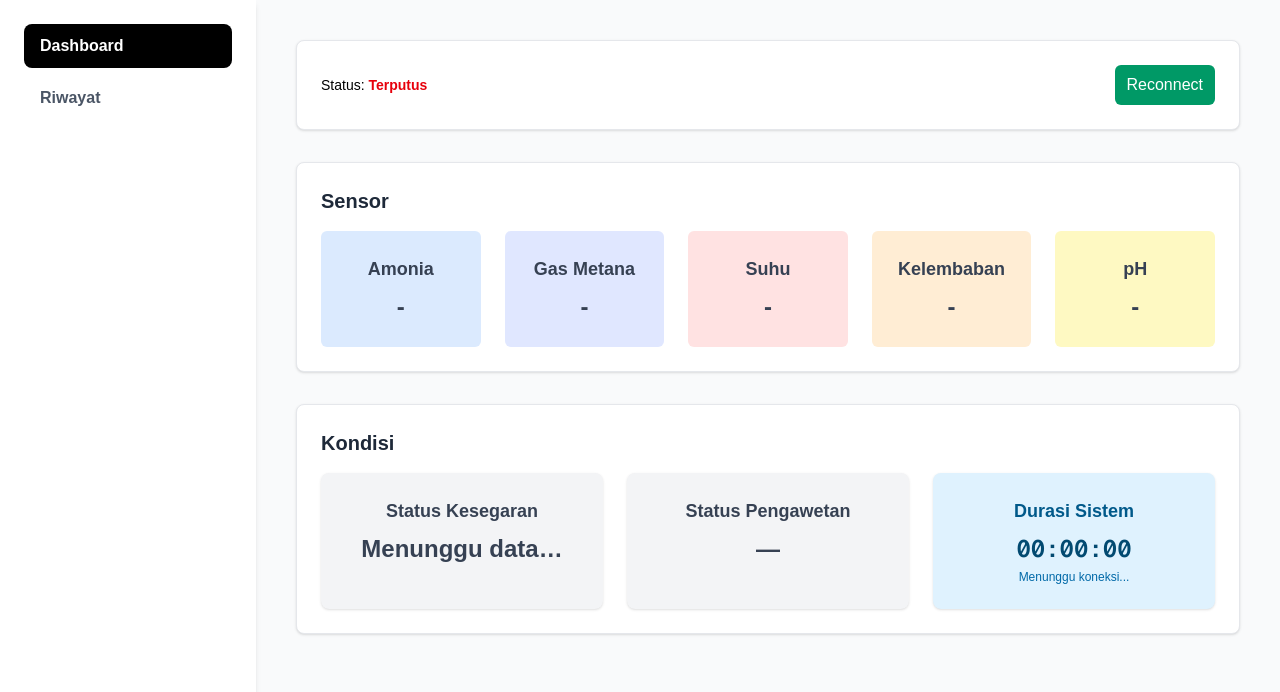
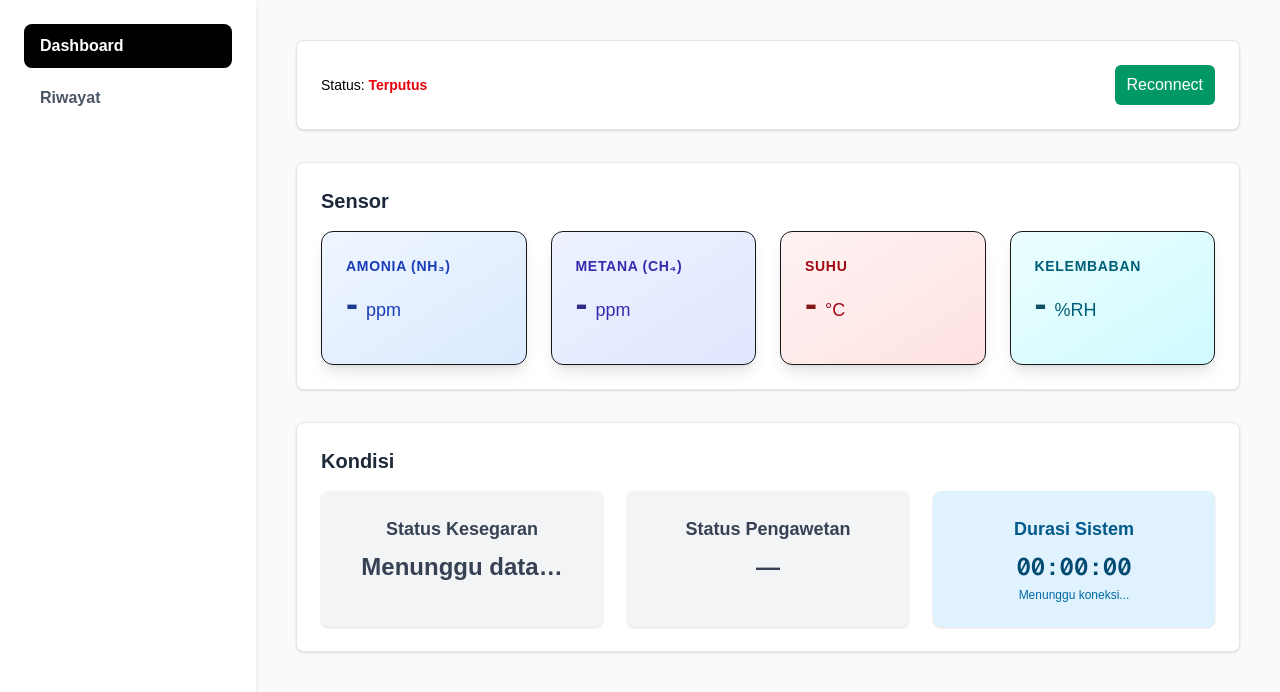
Before and after one commit to Capstone-E03/webapp, a Next.js app: page / in a window 1280 px wide. Shown: the top 692 px of the page. Built offline with nearby package versions, Linux system fonts and the light colour scheme; no server answers.

Commit message:
feat: display history sensor data in chart

```diff
--- a/src/components/LiveData.js
+++ b/src/components/LiveData.js
@@ -2,28 +2,139 @@
 "use client";
 
 import { useSensorData } from "@/contexts/SensorDataContext";
+import { useEffect, useState } from "react";
+import { LineChart, Line, ResponsiveContainer, YAxis, XAxis, Tooltip } from "recharts";
 
 export default function LiveData() {
   const { data } = useSensorData();
 
+  // Keep history of last 10 points for each metric
+  const [history, setHistory] = useState({
+    gasAmonia: [],
+    gasMetana: [],
+    suhu: [],
+    humidity: [],
+  });
+
+  useEffect(() => {
+    // Only update if we have valid numeric data
+    const updateHistory = (key, value) => {
+      if (value === "-" || value === null || value === undefined) return;
+      const numValue = typeof value === "number" ? value : parseFloat(value);
+      if (isNaN(numValue)) return;
+
+      setHistory((prev) => {
+        const newData = [...prev[key], numValue].slice(-10); // Keep last 10
+        return { ...prev, [key]: newData };
+      });
+    };
+
+    updateHistory("gasAmonia", data.gasAmonia);
+    updateHistory("gasMetana", data.gasMetana);
+    updateHistory("suhu", data.suhu);
+    updateHistory("humidity", data.humidity);
+  }, [data.gasAmonia, data.gasMetana, data.suhu, data.humidity]);
+
+  // Format display value as integer, but keep decimal for chart
+  const formatDisplay = (value) => {
+    if (value === "-" || value === null || value === undefined) return "-";
+    const num = typeof value === "number" ? value : parseFloat(value);
+    return isNaN(num) ? "-" : Math.round(num);
+  };
+
   return (
-    <div className="space-y-4">
-      <div className="grid grid-cols-1 md:grid-cols-5 gap-6">
-        <Card color="bg-blue-100" title="Amonia" value={data.gasAmonia} />
-        <Card color="bg-indigo-100" title="Gas Metana" value={data.gasMetana} />
-        <Card color="bg-red-100" title="Suhu" value={data.suhu} />
-        <Card color="bg-orange-100" title="Kelembaban" value={data.humidity} />
-        <Card color="bg-yellow-100" title="pH" value={data.ph} />
+    <div className="space-y-6">
+      <div className="grid grid-cols-1 lg:grid-cols-2 xl:grid-cols-4 gap-6">
+        <MetricCard
+          color="bg-gradient-to-br from-blue-50 to-blue-100"
+          textColor="text-blue-800"
+          valueColor="text-blue-900"
+          title="Amonia (NH₃)"
+          value={formatDisplay(data.gasAmonia)}
+          unit="ppm"
+          data={history.gasAmonia}
+          lineColor="#3b82f6"
+        />
+        <MetricCard
+          color="bg-gradient-to-br from-indigo-50 to-indigo-100"
+          textColor="text-indigo-800"
+          valueColor="text-indigo-900"
+          title="Metana (CH₄)"
+          value={formatDisplay(data.gasMetana)}
+          unit="ppm"
+          data={history.gasMetana}
+          lineColor="#6366f1"
+        />
+        <MetricCard
+          color="bg-gradient-to-br from-red-50 to-red-100"
+          textColor="text-red-800"
+          valueColor="text-red-900"
+          title="Suhu"
+          value={formatDisplay(data.suhu)}
+          unit="°C"
+          data={history.suhu}
+          lineColor="#ef4444"
+        />
+        <MetricCard
+          color="bg-gradient-to-br from-cyan-50 to-cyan-100"
+          textColor="text-cyan-800"
+          valueColor="text-cyan-900"
+          title="Kelembaban"
+          value={formatDisplay(data.humidity)}
+          unit="%RH"
+          data={history.humidity}
+          lineColor="#06b6d4"
+        />
       </div>
     </div>
   );
 }
 
-function Card({ color, title, value }) {
+function MetricCard({ color, textColor, valueColor, title, value, unit, data, lineColor }) {
+  // Transform data for chart (last 10 points)
+  const chartData = data.map((val, idx) => ({ index: idx, value: val }));
+
   return (
-    <div className={`p-6 ${color} rounded-md text-center`}>
-      <h3 className="text-lg font-bold text-gray-700 mb-2">{title}</h3>
-      <p className="text-2xl font-semibold text-gray-700">{value}</p>
+    <div className={`${color} rounded-xl shadow-lg overflow-hidden transition-all hover:shadow-xl border border-opacity-20`}>
+      <div className="p-6">
+        <h3 className={`text-sm font-semibold ${textColor} mb-2 uppercase tracking-wider`}>
+          {title}
+        </h3>
+        <div className="flex items-baseline gap-2 mb-4">
+          <p className={`text-4xl font-bold ${valueColor}`}>{value}</p>
+          <span className={`text-lg ${textColor} font-medium`}>{unit}</span>
+        </div>
+        {chartData.length > 0 && (
+          <div className="h-20 -mx-2">
+            <ResponsiveContainer width="100%" height="100%">
+              <LineChart data={chartData}>
+                <YAxis hide domain={["dataMin - 5", "dataMax + 5"]} />
+                <XAxis dataKey="index" hide />
+                <Tooltip
+                  content={({ payload }) => {
+                    if (!payload || !payload[0]) return null;
+                    return (
+                      <div className="bg-white px-3 py-2 rounded shadow-lg border border-gray-200">
+                        <p className="text-sm font-semibold text-gray-900">
+                          {payload[0].value.toFixed(2)} {unit}
+                        </p>
+                      </div>
+                    );
+                  }}
+                />
+                <Line
+                  type="monotone"
+                  dataKey="value"
+                  stroke={lineColor}
+                  strokeWidth={2}
+                  dot={false}
+                  animationDuration={300}
+                />
+              </LineChart>
+            </ResponsiveContainer>
+          </div>
+        )}
+      </div>
     </div>
   );
 }
```
